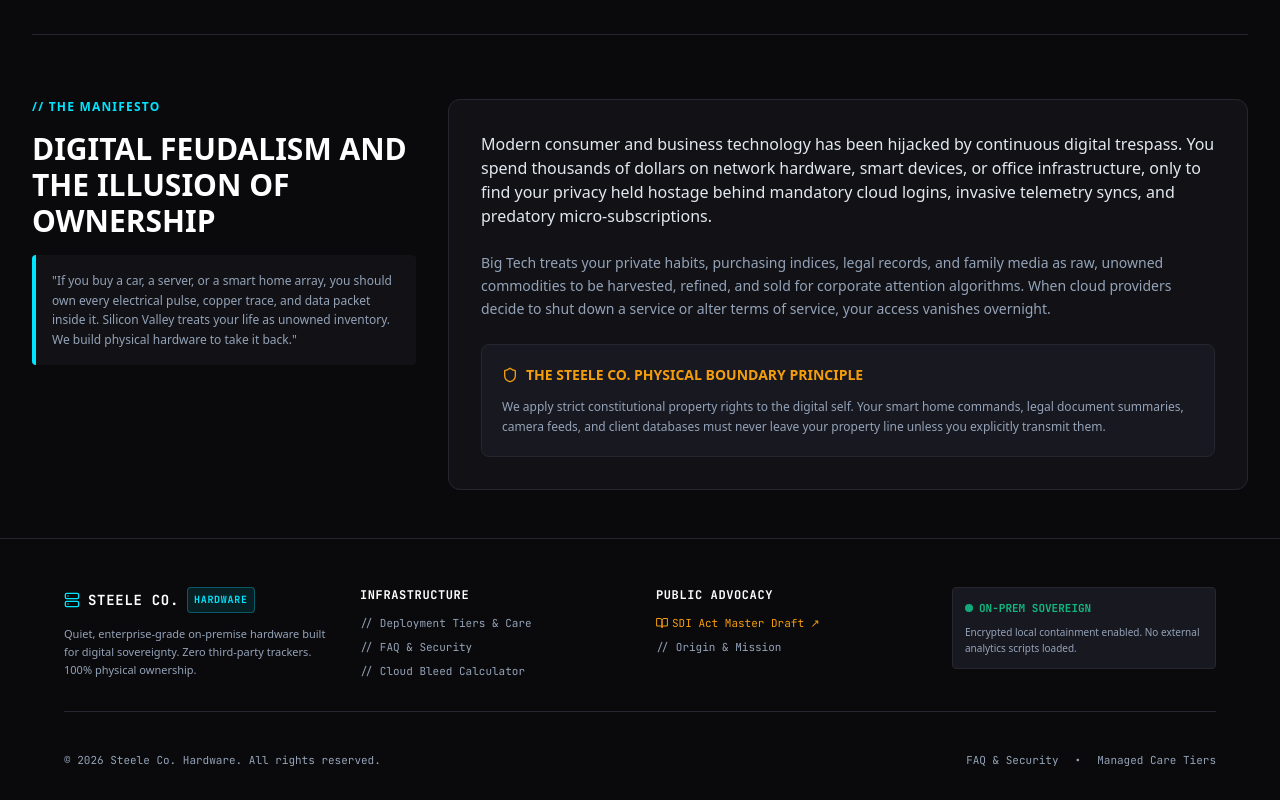
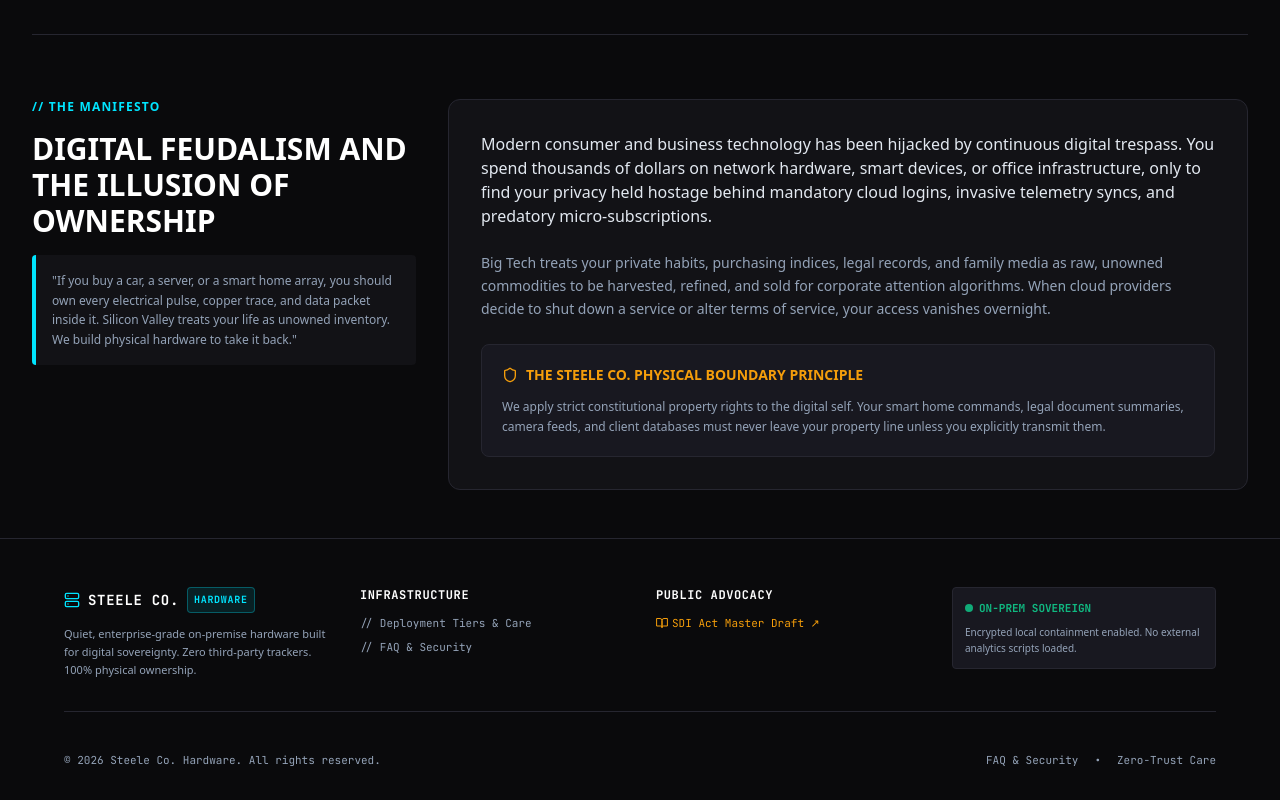
Before and after one commit to DeviousWings/steele-co-website, a React (Vite) app: page / in a window 1280 px wide. Shown: the part 723-1523 px from the top of the page. Built offline with nearby package versions, Linux system fonts and the light colour scheme.

Commit message:
Update Footer.jsx

```diff
--- a/src/components/Footer.jsx
+++ b/src/components/Footer.jsx
@@ -1,10 +1,12 @@
 import React from 'react'
-import { Server, BookOpen, ShieldCheck } from 'lucide-react'
+import { Server, BookOpen } from 'lucide-react'
 
 export default function Footer({ onOpenDraft, setActiveTab }) {
   const handleNav = (tabId) => {
-    setActiveTab(tabId)
-    window.scrollTo({ top: 0, behavior: 'smooth' })
+    if (setActiveTab) {
+      setActiveTab(tabId)
+      window.scrollTo({ top: 0, behavior: 'smooth' })
+    }
   }
 
   return (
@@ -50,15 +52,6 @@ export default function Footer({ onOpenDraft, setActiveTab }) {
                   // FAQ & Security
                 </button>
               </li>
-              <li>
-                <button
-                  type="button"
-                  onClick={() => handleNav('roi')}
-                  className="hover:text-cyan transition-colors text-left cursor-pointer"
-                >
-                  // Cloud Bleed Calculator
-                </button>
-              </li>
             </ul>
           </div>
 
@@ -76,15 +69,6 @@ export default function Footer({ onOpenDraft, setActiveTab }) {
                 >
                   <BookOpen className="w-3 h-3" />
                   <span>SDI Act Master Draft ↗</span>
-                </button>
-              </li>
-              <li>
-                <button
-                  type="button"
-                  onClick={() => handleNav('about')}
-                  className="hover:text-cyan transition-colors text-left cursor-pointer"
-                >
-                  // Origin & Mission
                 </button>
               </li>
             </ul>
@@ -122,7 +106,7 @@ export default function Footer({ onOpenDraft, setActiveTab }) {
               onClick={() => handleNav('tiers')}
               className="hover:text-slate-200 transition-colors cursor-pointer"
             >
-              Managed Care Tiers
+              Zero-Trust Care
             </button>
           </div>
         </div>
```
